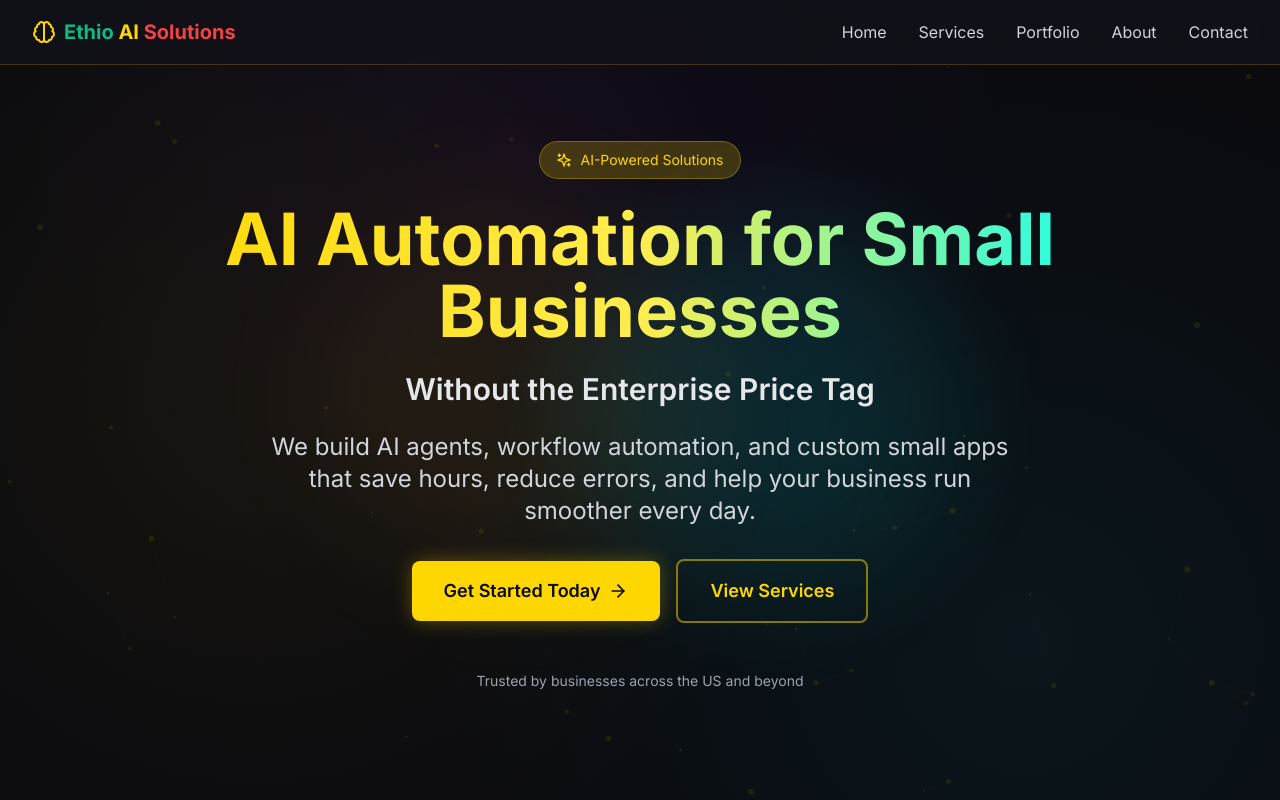
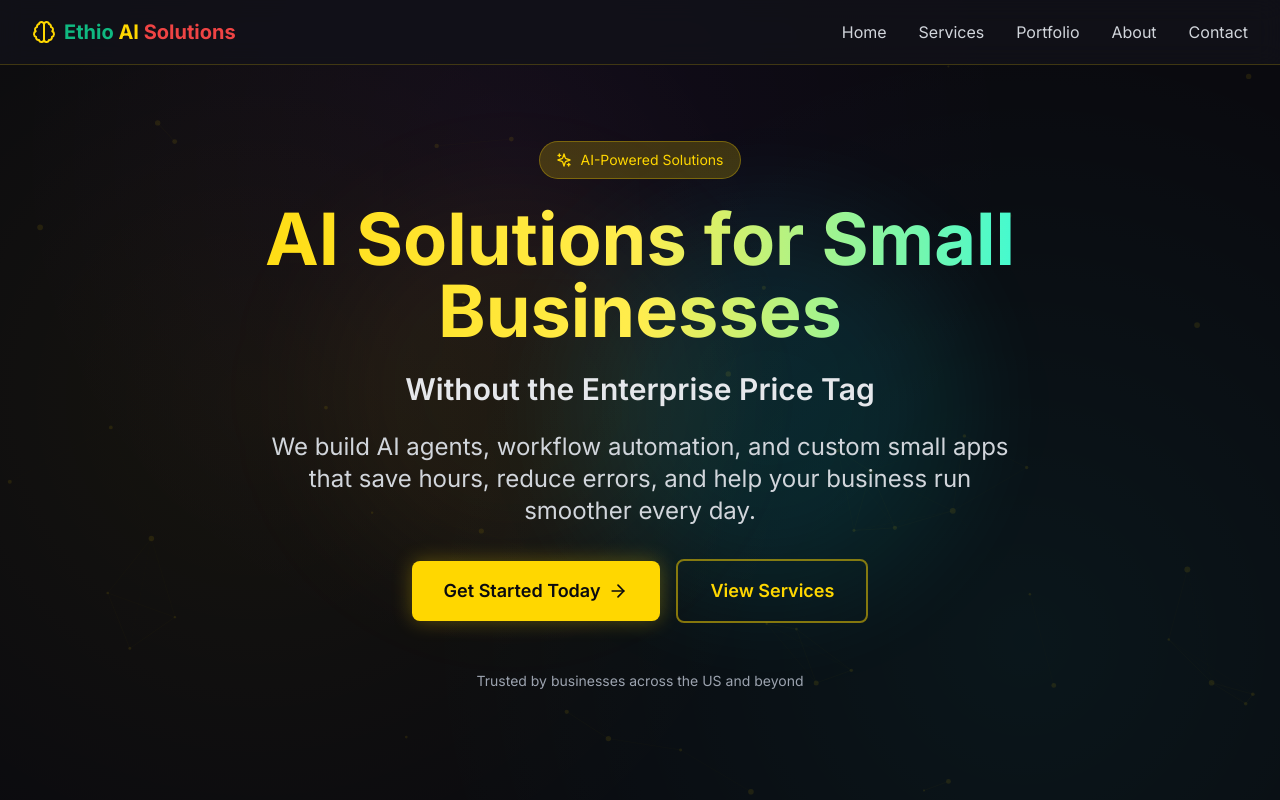
Before and after one commit to jaklilu/Ethio_AI_Solutions, a Next.js app: page / in a window 1280 px wide. Shown: the top 800 px of the page. Built offline with nearby package versions, Linux system fonts and the light colour scheme.

Commit message:
change headline from AI Automation to AI Solutions

```diff
--- a/components/sections/Hero.tsx
+++ b/components/sections/Hero.tsx
@@ -33,7 +33,7 @@ export default function Hero() {
 
         {/* Responsive heading */}
         <h1 className="text-3xl sm:text-4xl md:text-5xl lg:text-6xl xl:text-7xl font-bold mb-4 md:mb-6 bg-gradient-to-r from-gold-primary via-gold-accent to-neon-cyan bg-clip-text text-transparent leading-tight px-2">
-          AI Automation for Small Businesses
+          AI Solutions for Small Businesses
         </h1>
 
         {/* Subheadline */}
```
